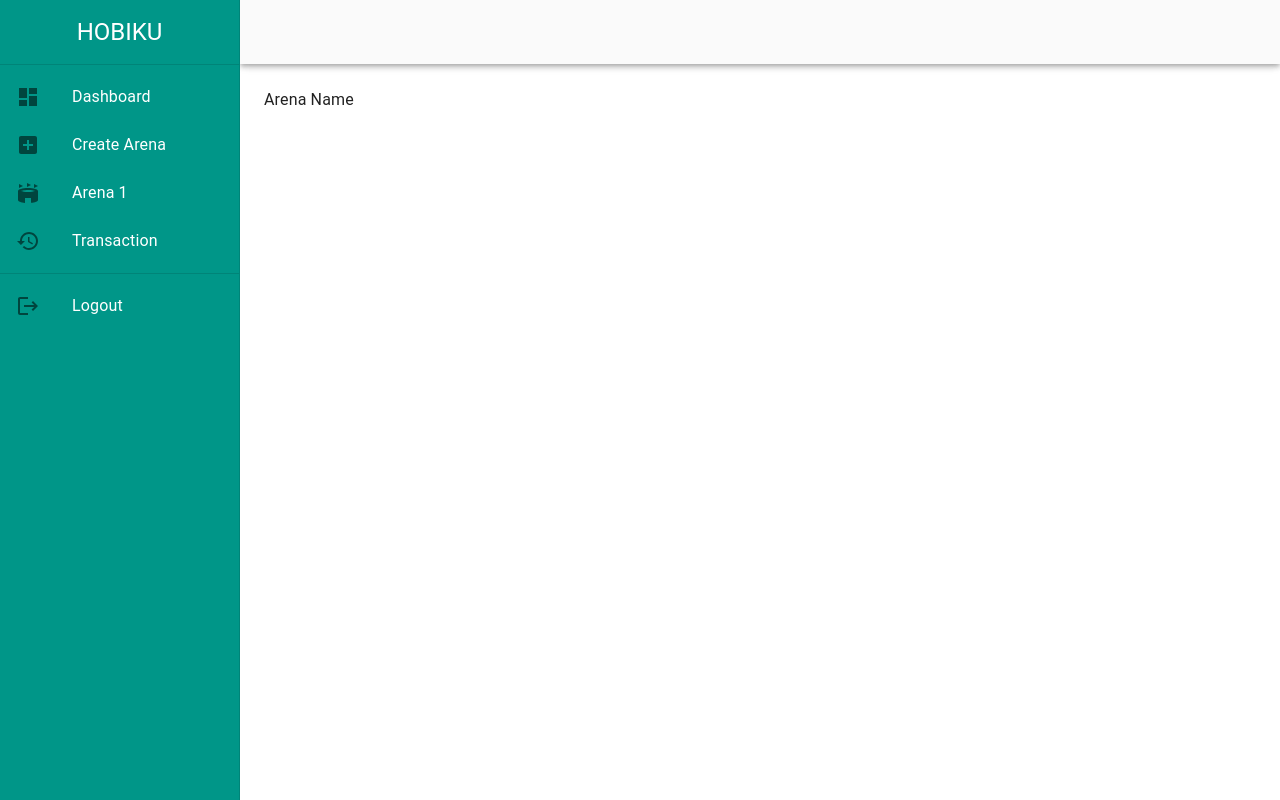
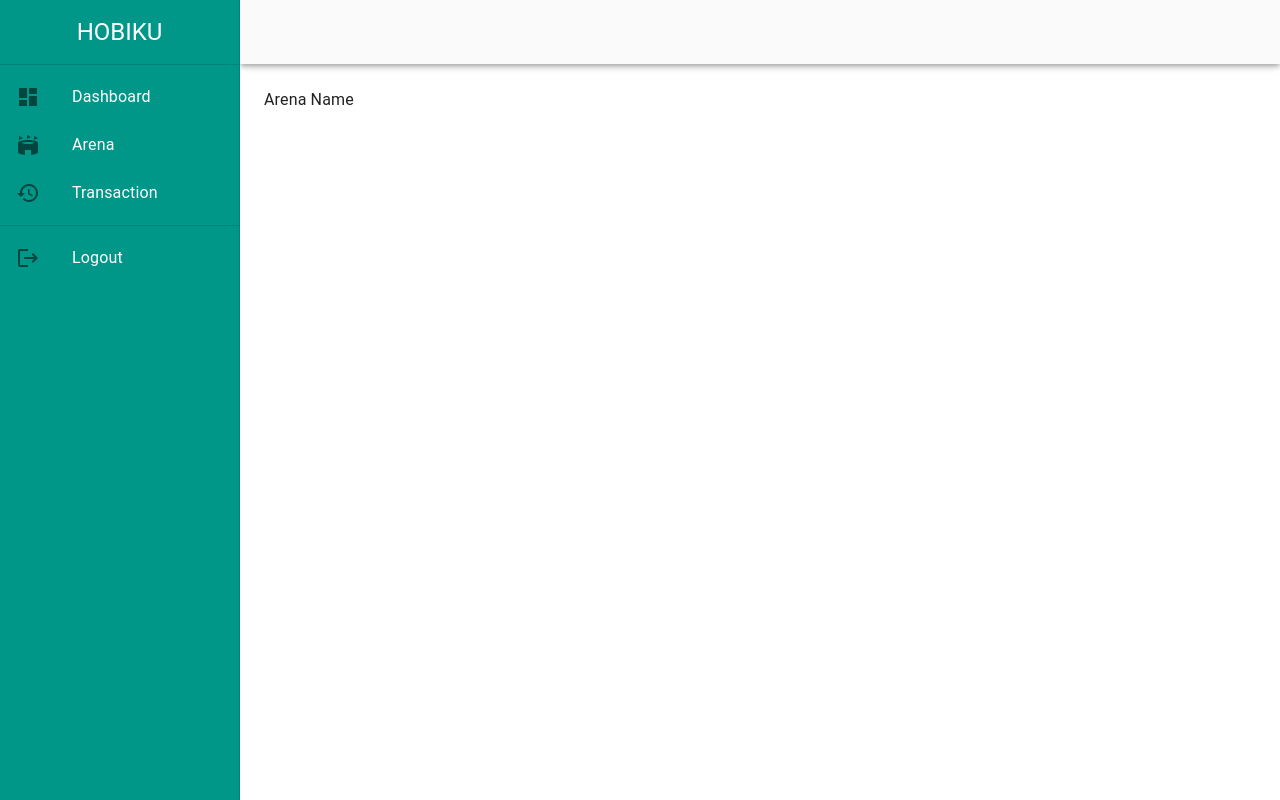
Before and after one commit to codpen/booking-sport-arena, a React (Create React App) app: page /owner/1 in a window 1280 px wide. Built offline with nearby package versions, Linux system fonts and the light colour scheme.

Commit message:
add ids & change some contents

```diff
--- a/src/components/Drawer.jsx
+++ b/src/components/Drawer.jsx
@@ -17,7 +17,6 @@ import Typography from "@mui/material/Typography";
 import DashboardIcon from "@mui/icons-material/Dashboard";
 import HistoryIcon from "@mui/icons-material/History";
 import StadiumIcon from "@mui/icons-material/Stadium";
-import AddBoxIcon from "@mui/icons-material/AddBox";
 import LogoutIcon from "@mui/icons-material/Logout";
 import { teal, grey } from "@mui/material/colors";
 import { useNavigate } from "react-router-dom";
@@ -40,6 +39,7 @@ export function ResponsiveDrawer(props) {
 					variant="h5"
 					className="uppercase font-bold hidden md:block text-center"
 					noWrap
+					id="homepage-logo"
 					onClick={() => navigate("/")}
 					component="button">
 					Hobiku
@@ -51,6 +51,7 @@ export function ResponsiveDrawer(props) {
 				<ListItem
 					button
 					key="Dashboard"
+					id="dashboard-link"
 					onClick={() => {
 						navigate("/owner");
 					}}>
@@ -61,16 +62,17 @@ export function ResponsiveDrawer(props) {
 				</ListItem>
 				<ListItem
 					button
-					key="Create Arena"
+					key="Arena"
+					id="arena-section"
 					onClick={() => {
 						navigate("/owner/create");
 					}}>
 					<ListItemIcon>
-						<AddBoxIcon />
+						<StadiumIcon />
 					</ListItemIcon>
-					<ListItemText primary="Create Arena" />
+					<ListItemText primary="Arena" />
 				</ListItem>
-				<ListItem
+				{/* <ListItem
 					button
 					key="Arena 1"
 					onClick={() => {
@@ -80,10 +82,11 @@ export function ResponsiveDrawer(props) {
 						<StadiumIcon />
 					</ListItemIcon>
 					<ListItemText primary="Arena 1" />
-				</ListItem>
+				</ListItem> */}
 				<ListItem
 					button
 					key="Transaction"
+					id="history-transaction-link"
 					onClick={() => {
 						navigate("/owner/transaction");
 					}}>
@@ -98,6 +101,7 @@ export function ResponsiveDrawer(props) {
 				<ListItem
 					button
 					key="Logout"
+					id="logout"
 					onClick={() => {
 						localStorage.removeItem("user-info");
 						navigate("/");
@@ -115,7 +119,6 @@ export function ResponsiveDrawer(props) {
 
 	return (
 		<Box sx={{ display: "flex" }}>
-			{/* body area */}
 			<CssBaseline />
 			<AppBar
 				position="fixed"
@@ -138,6 +141,7 @@ export function ResponsiveDrawer(props) {
 						variant="h5"
 						className="uppercase font-bold md:hidden block"
 						noWrap
+						id="homepage-title"
 						onClick={() => navigate("/")}
 						component="button">
 						Hobiku
```
